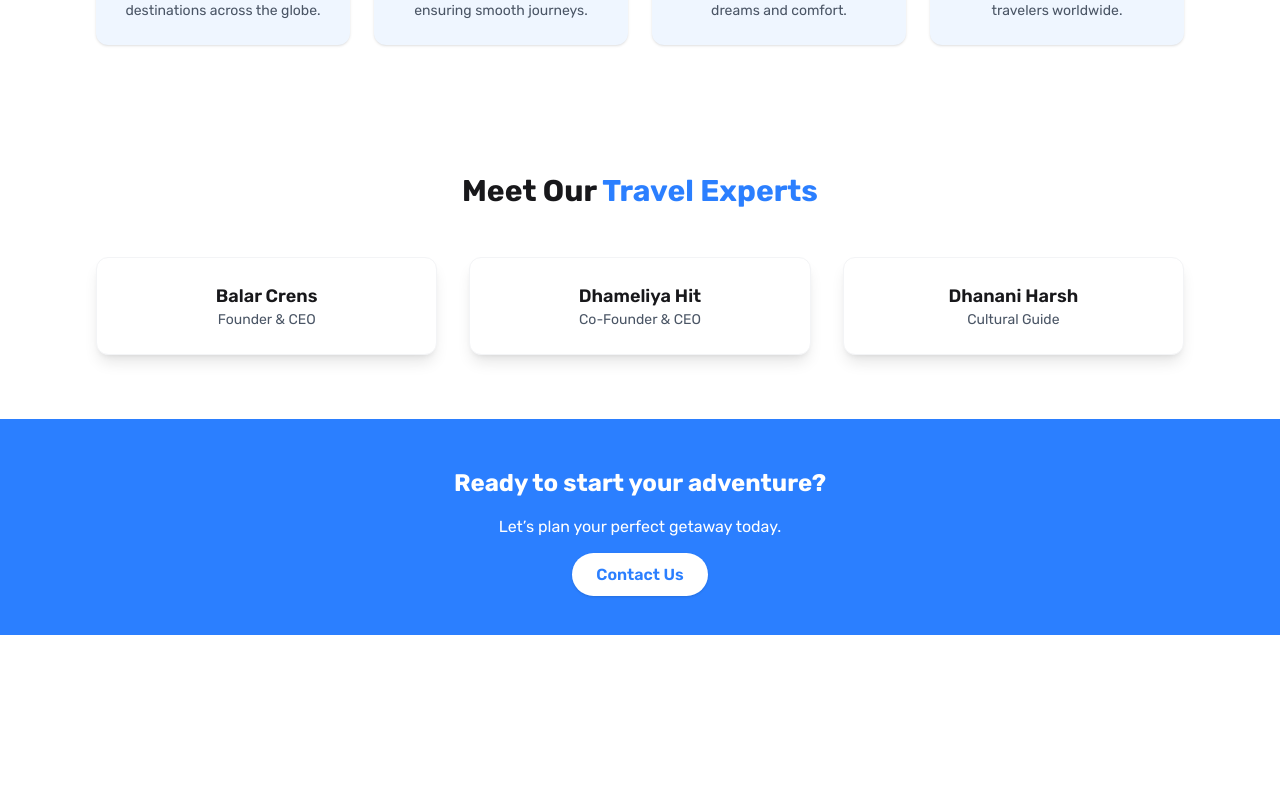
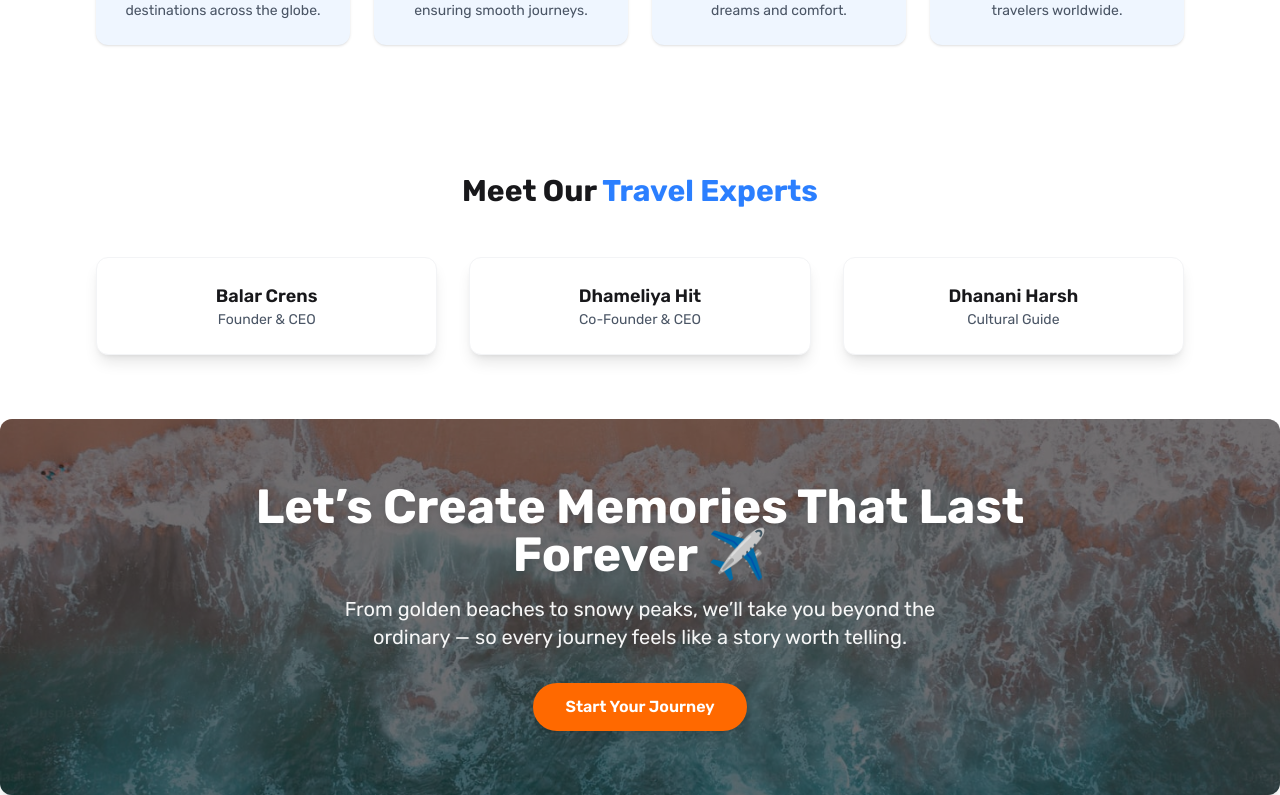
Before and after one commit to balarcrens/FinalDestination, a React (Vite) app: page /aboutus in a window 1280 px wide. Shown: the part 926-1721 px from the top of the page. Before the commit the page ends 1561 px from the top, so only its background shows below. Built offline with nearby package versions, Linux system fonts and the light colour scheme; a web font is replaced by a local one.

Commit message:
Changes Some Styling

```diff
--- a/src/Components/Header.jsx
+++ b/src/Components/Header.jsx
@@ -30,7 +30,7 @@ export default function Header() {
             <header
                 ref={headerRef}
                 className={`${isFixed ? "fixed top-3 left-0 right-0" : "mt-3"}
-                mx-auto max-w-5xl w-full flex items-center justify-between px-2 sm:px-6 py-1
+                mx-auto w-[calc(100%-2rem)] sm:max-w-5xl flex items-center justify-between px-2.5 sm:px-6 py-1
                 bg-white/30 dark:bg-black/30 border backdrop-blur-md rounded-lg
                 transition-all ease-in duration-300 z-50`}
             >
@@ -46,23 +46,23 @@ export default function Header() {
 
                 {/* Desktop Nav */}
                 <nav className="hidden md:flex space-x-5 font-medium">
-                    <Link to="/" className="hover:underline underline-offset-4">
+                    <Link to="/" className="hover:underline hover:text-[#09AFF4] underline-offset-4">
                         Home
                     </Link>
-                    <Link to="/tourpackages" className="hover:underline underline-offset-4">
+                    <Link to="/tourpackages" className="hover:underline hover:text-[#09AFF4] underline-offset-4">
                         Packages
                     </Link>
-                    <Link to="/aboutus" className="hover:underline underline-offset-4">
+                    <Link to="/aboutus" className="hover:underline hover:text-[#09AFF4] underline-offset-4">
                         About
                     </Link>
-                    <Link to="/contactus" className="hover:underline underline-offset-4">
+                    <Link to="/contactus" className="hover:underline hover:text-[#09AFF4] underline-offset-4">
                         Contact Us
                     </Link>
                 </nav>
 
                 {/* Desktop Login */}
                 <div className="hidden md:flex font-medium">
-                    <Link className="hover:underline underline-offset-6">
+                    <Link className="hover:underline hover:text-[#09AFF4] underline-offset-6">
                         Login
                     </Link>
                 </div>
@@ -70,7 +70,10 @@ export default function Header() {
                 {/* Mobile Menu Button */}
                 <button
                     className="md:hidden p-2 rounded-lg bg-white/20 hover:bg-white/30 transition"
-                    onClick={() => setMenuOpen(!menuOpen)}
+                    onClick={() => {
+                        setMenuOpen(!menuOpen);
+                        window.scroll(0, 0);
+                    }}
                 >
                     {menuOpen ? <X size={22} /> : <Menu size={22} />}
                 </button>
@@ -81,7 +84,7 @@ export default function Header() {
                 <div className="md:hidden bg-white dark:bg-black/90 backdrop-blur-md border-t p-4 space-y-4 animate-slideDown">
                     <Link to="/" className="block hover:underline" onClick={() => setMenuOpen(false)}>Home</Link>
                     <Link to="/tourpackages" className="block hover:underline" onClick={() => setMenuOpen(false)}>Packages</Link>
-                    <Link to="/about" className="block hover:underline" onClick={() => setMenuOpen(false)}>About</Link>
+                    <Link to="/aboutus" className="block hover:underline" onClick={() => setMenuOpen(false)}>About</Link>
                     <Link to="/contactus" className="block hover:underline" onClick={() => setMenuOpen(false)}>Contact Us</Link>
                     <Link className="block hover:underline" onClick={() => setMenuOpen(false)}>Login</Link>
                 </div>
--- a/src/Pages/AboutUs.jsx
+++ b/src/Pages/AboutUs.jsx
@@ -107,17 +107,35 @@ export default function AboutUs() {
                 </div>
             </div>
 
-            {/* Call to Action */}
-            <div className="bg-blue-500 py-12 text-center text-white">
-                <h3 className="text-2xl font-bold mb-4">
-                    Ready to start your adventure?
-                </h3>
-                <p className="mb-6">
-                    Let’s plan your perfect getaway today.
-                </p>
-                <Link to="/contactus" className="bg-white text-blue-500 font-semibold px-6 py-3 rounded-full shadow hover:bg-gray-100 transition">
-                    Contact Us
-                </Link>
+            <div className="relative overflow-hidden rounded-xl shadow-lg">
+                {/* Background image */}
+                <div
+                    className="absolute inset-0 bg-cover bg-center"
+                    style={{
+                        backgroundImage: `url('/assets/cta-travel-bg.jpeg')`,
+                    }}
+                ></div>
+
+                {/* Soft overlay */}
+                <div className="absolute inset-0 bg-black/50"></div>
+
+                {/* Content */}
+                <div className="relative z-10 py-16 px-6 text-center text-white max-w-4xl mx-auto">
+                    <h3 className="text-3xl sm:text-4xl md:text-5xl font-bold mb-4 drop-shadow-md">
+                        Let’s Create Memories That Last Forever ✈️
+                    </h3>
+                    <p className="mb-8 text-base sm:text-lg md:text-xl opacity-95 max-w-2xl mx-auto">
+                        From golden beaches to snowy peaks, we’ll take you beyond the ordinary —
+                        so every journey feels like a story worth telling.
+                    </p>
+
+                    <Link
+                        to="/contactus"
+                        className="inline-block bg-orange-500 hover:bg-orange-600 text-white font-semibold px-8 py-3 rounded-full shadow-lg hover:shadow-xl transition-all duration-300 transform hover:scale-105"
+                    >
+                        Start Your Journey
+                    </Link>
+                </div>
             </div>
         </section>
     );
--- a/src/Pages/ContactUs.jsx
+++ b/src/Pages/ContactUs.jsx
@@ -53,7 +53,7 @@ export default function ContactUs() {
                     </div>
 
                     {/* Contact Form */}
-                    <div className="bg-white dark:bg-gray-900 shadow-lg rounded-2xl sm:p-8 border border-gray-100 dark:border-gray-800">
+                    <div className="bg-white dark:bg-gray-900 shadow-lg rounded-2xl p-4 sm:p-8 border border-gray-100 dark:border-gray-800">
                         <form className="space-y-6">
                             <div>
                                 <label className="block mb-2 font-medium">Name</label>
--- a/src/Pages/Home.jsx
+++ b/src/Pages/Home.jsx
@@ -36,16 +36,12 @@ const HeroSection = () => {
     }, [images.length]);
 
     return (
-        <section
-            className="relative h-[60vh] flex flex-col items-center justify-center text-center px-3 text-white transition-all duration-700 ease-in-out"
-            style={{
-                backgroundImage: `url('${images[currentIndex]}')`,
-                backgroundSize: "cover",
-                backgroundPosition: "center",
-            }}
-        >
-            {/* Overlay */}
-            {/* <div className="absolute inset-0 bg-black/30"></div> */}
+        <section className="relative flex flex-col items-center justify-center text-center px-3 text-white h-[80vh] sm:h-[70vh] md:h-[80vh] overflow-hidden">
+            <img
+                src={images[currentIndex]}
+                alt="Hero Background"
+                className="absolute inset-0 w-full h-full object-cover transition-opacity duration-1000 ease-in-out"
+            />
 
             {/* Content */}
             <div className="relative z-10 max-w-3xl">
@@ -83,7 +79,7 @@ const HeroSection = () => {
                             <img
                                 src={cat.img}
                                 alt={cat.name}
-                                className="w-8 h-8 rounded-full group-hover:scale-120 transition mr-2 object-cover"
+                                className="w-8 h-8 rounded-full group-hover:scale-110 transition mr-2 object-cover"
                             />
                             <span className="text-sm font-medium">{cat.name}</span>
                         </div>
@@ -105,7 +101,7 @@ const Destinations = () => {
     return (
         <>
             <div className="relative p-3 sm:p-5 max-w-7xl mx-auto">
-                <div className="absolute top-25 sm:top-20 sm:left-10 -translate-y-1/2 pointer-events-none opacity-30 -z-10 w-[500px] md:w-[600px] lg:w-[700px]">
+                <div className="absolute top-25 sm:top-20 sm:left-10 -translate-y-1/2 pointer-events-none opacity-30 -z-10 max-w-[500px] md:max-w-[600px] lg:max-w-[700px]">
                     <svg
                         width="100%"
                         height="200"
@@ -141,7 +137,7 @@ const Destinations = () => {
                         </g>
                     </svg>
                 </div>
-                <h2 className="text-2xl sm:text-3xl font-bold mb-2">Top Trending Destinations</h2>
+                <h2 className="text-2xl sm:text-3xl font-bold mb-2">Top <span className="text-blue-500">Trending</span> Destinations</h2>
                 <p className="text-gray-500 mb-8">
                     Explore the hottest travel spots around the globe with Final Destination.
                 </p>
```
Also changed, not shown: public/assets/cta-travel-bg.jpeg (added).
